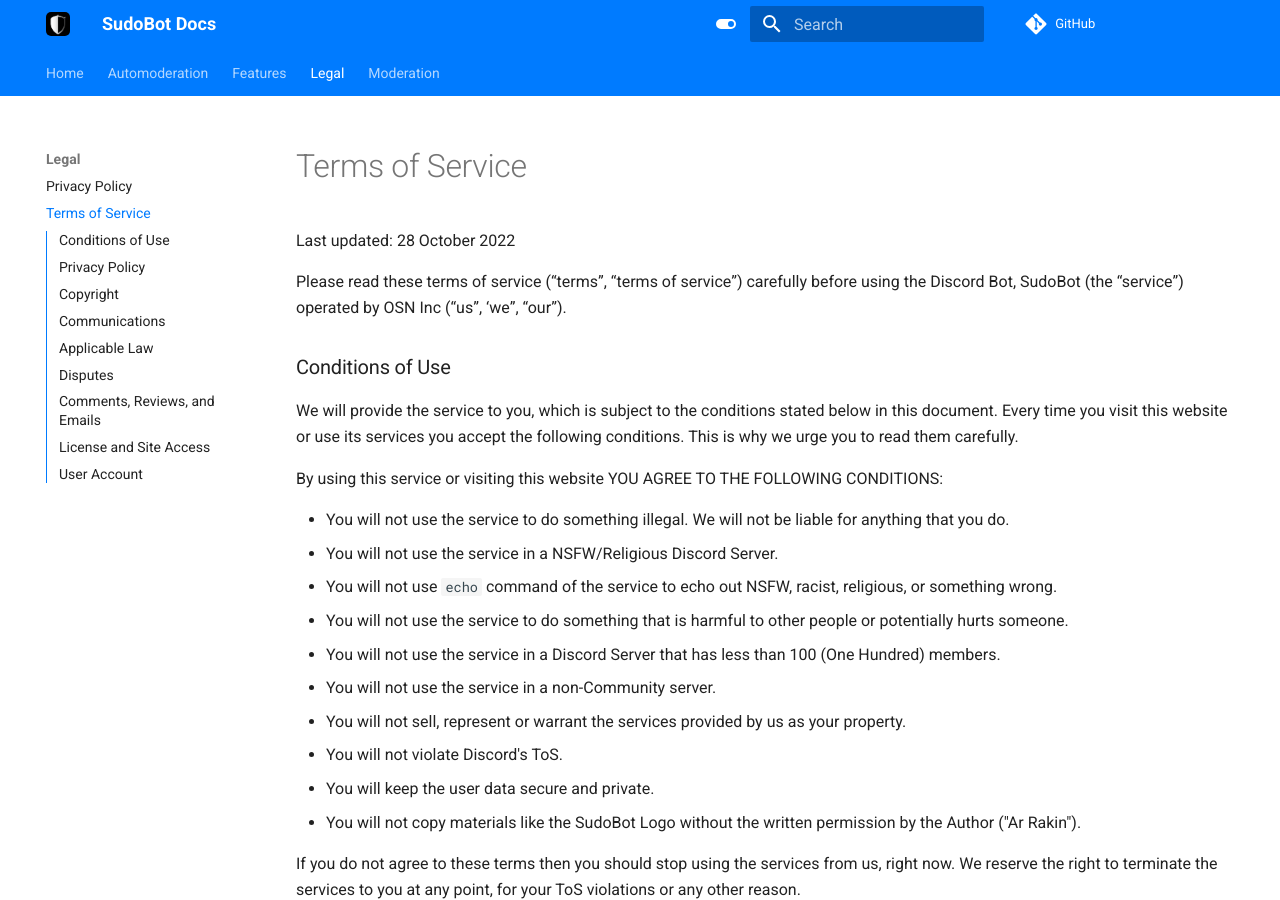
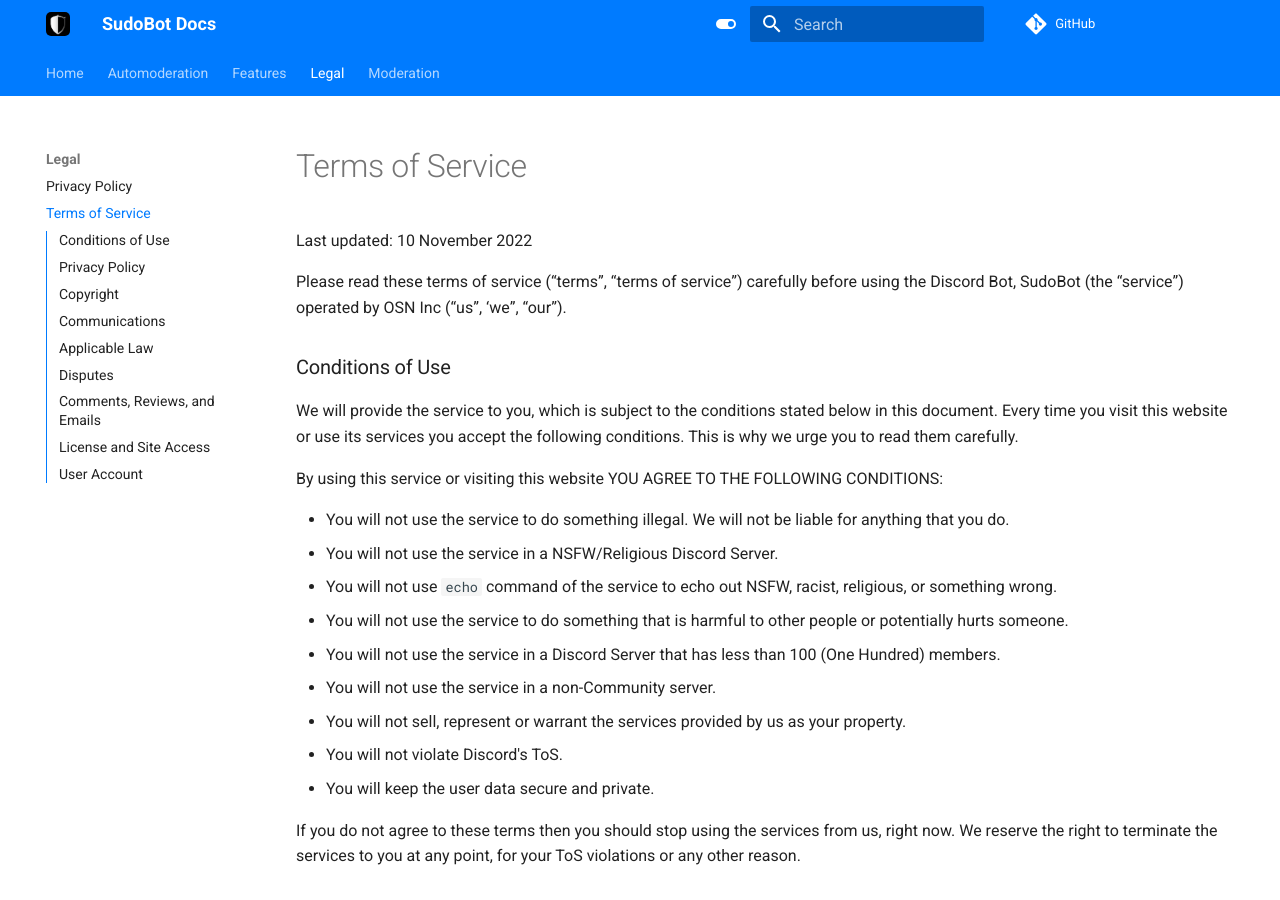
Before and after one commit to onesoft-sudo/sudobot, an MkDocs documentation site: the page built from docs/legal/terms.md, in a window 1280 px wide and 900 px high. Built offline with MkDocs 1.6.1 and Material for MkDocs 9.7.7, drawn with Linux system fonts in a browser that asks for light colours; comment, search, counter and statistics services are not loaded; the version menu is left out.

Commit message:
docs: update terms of service

```diff
--- a/docs/legal/terms.md
+++ b/docs/legal/terms.md
@@ -1,5 +1,5 @@
 # Terms of Service
-Last updated: 28 October 2022
+Last updated: 10 November 2022
 
 Please read these terms of service (“terms”, “terms of service”) carefully before using the Discord Bot, SudoBot (the “service”) operated by OSN Inc (“us”, ‘we”, “our”).
 
@@ -18,7 +18,6 @@
 * You will not sell, represent or warrant the services provided by us as your property.
 * You will not violate Discord's ToS.
 * You will keep the user data secure and private.
-* You will not copy materials like the SudoBot Logo without the written permission by the Author ("Ar Rakin").
 
 If you do not agree to these terms then you should stop using the services from us, right now. We reserve the right to terminate the services to you at any point, for your ToS violations or any other reason.
 
```
